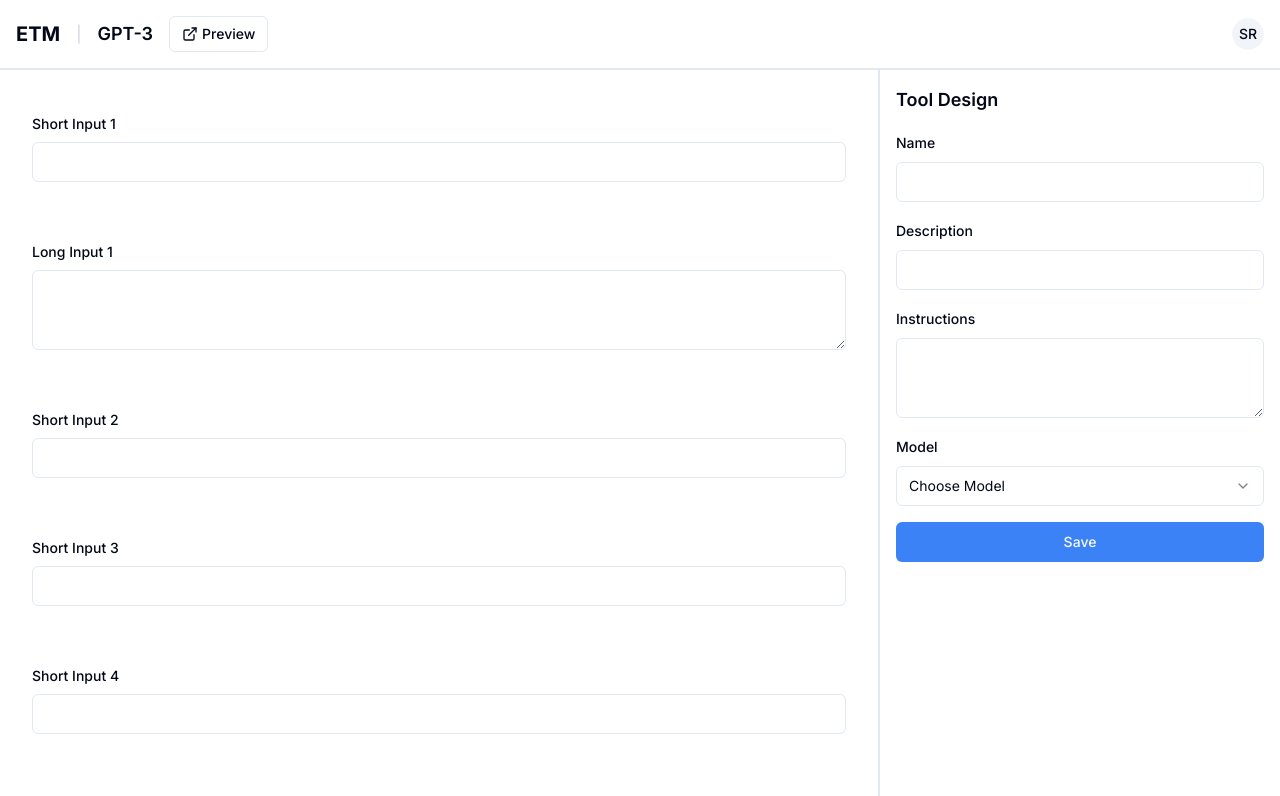
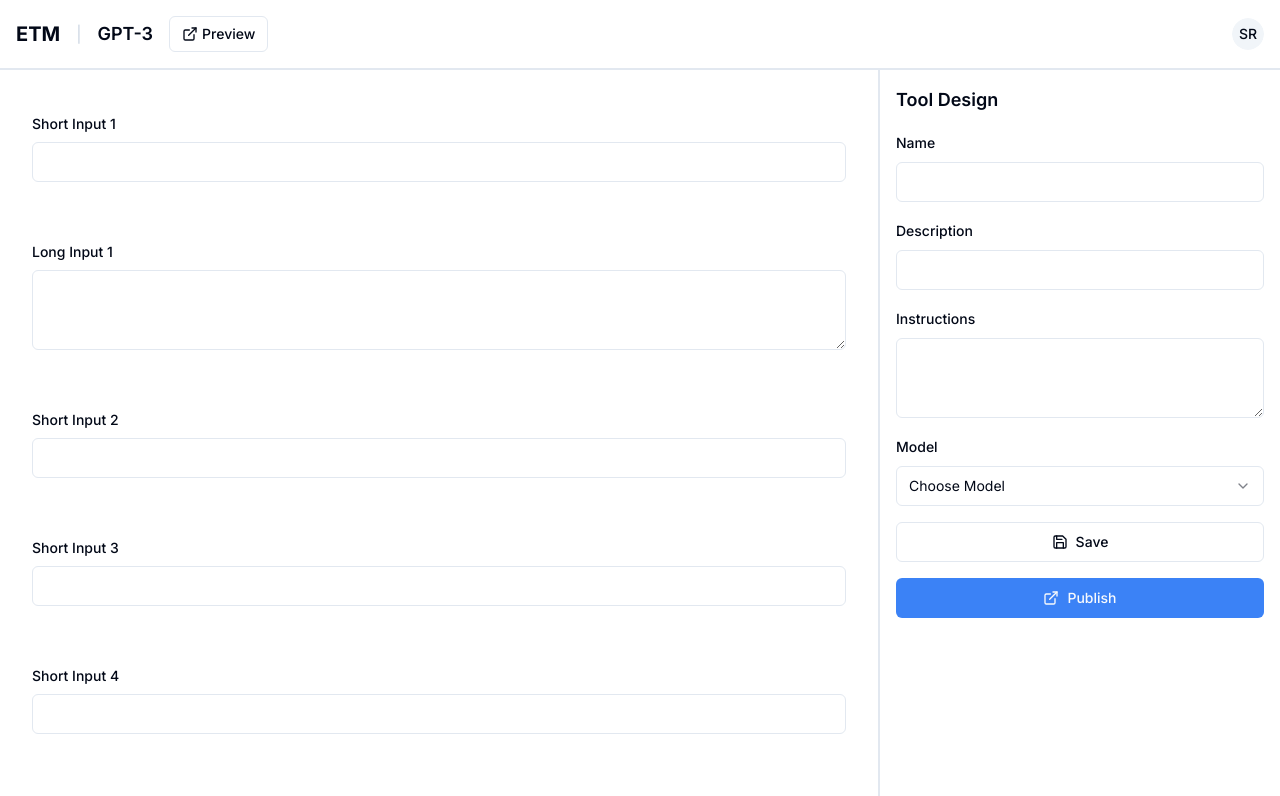
Before and after one commit to 13point5/ed-tool-maker, a Next.js app: page /tool/1 in a window 1280 px wide. Shown: the top 796 px of the page. Built offline with nearby package versions, Linux system fonts and the light colour scheme.

Commit message:
update ui

```diff
--- a/app/tool/[id]/page.tsx
+++ b/app/tool/[id]/page.tsx
@@ -35,6 +35,7 @@ import {
 } from "@/components/ui/select";
 import Header from "@/components/Header";
 import { Input } from "@/components/ui/input";
+import { ExternalLinkIcon, SaveIcon } from "lucide-react";
 
 export default function Home() {
   const [prompt, setPrompt] = useState("");
@@ -138,11 +139,17 @@ export default function Home() {
             </Select>
           </div>
 
+          <Button className="w-full" variant="outline">
+            <SaveIcon className="mr-2 w-4 h-4" />
+            Save
+          </Button>
+
           <Button
             className="w-full bg-blue-500 hover:bg-blue-700"
             color="primary"
           >
-            Save
+            <ExternalLinkIcon className="mr-2 w-4 h-4" />
+            Publish
           </Button>
         </div>
       </div>
--- a/components/ToolPreviewCard.tsx
+++ b/components/ToolPreviewCard.tsx
@@ -8,27 +8,24 @@ import {
   CardTitle,
 } from "@/components/ui/card";
 import { EditIcon, ExternalLinkIcon, LinkIcon } from "lucide-react";
+import Link from "next/link";
 
 export const ToolPreviewCard = () => {
   return (
+    <Link href="/tool/1">
       <Card className="col=span-1">
         <CardHeader className="p-4">
           <div className="flex gap-6 items-center justify-between">
             <CardTitle className="text-xl">Card Title</CardTitle>
 
-          <div className="space-x-2">
-            <Button size="icon" variant="ghost" className="w-6 h-6">
-              <EditIcon className="w-4 h-4" />
-            </Button>
-
             <Button size="icon" variant="ghost" className="w-6 h-6">
               <ExternalLinkIcon className="w-4 h-4" />
             </Button>
-          </div>
           </div>
 
           <CardDescription>Card Description</CardDescription>
         </CardHeader>
       </Card>
+    </Link>
   );
 };
```
Lines whose indentation alone changed are shown as unchanged.
